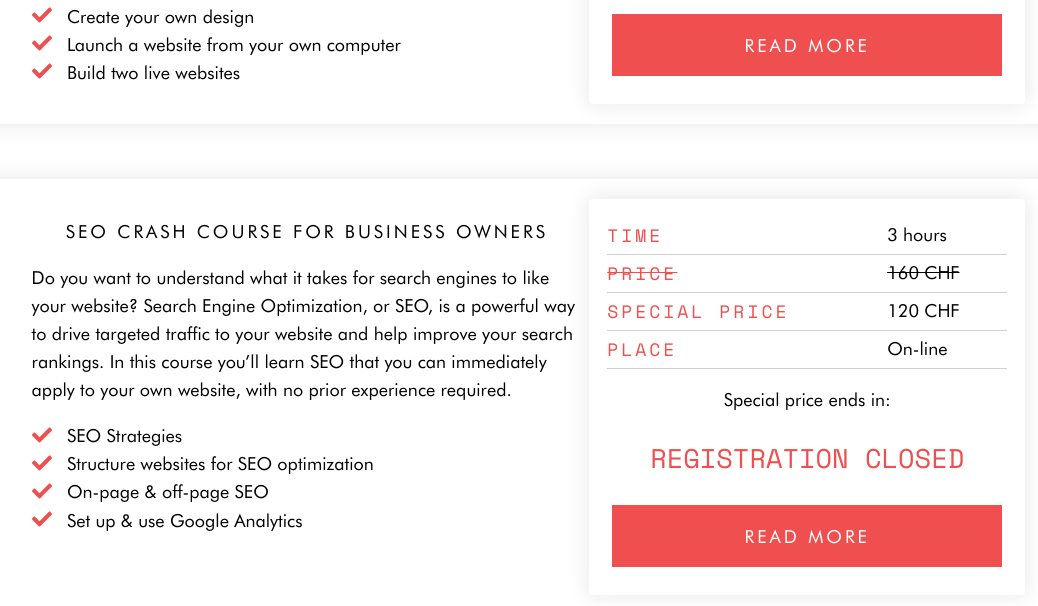
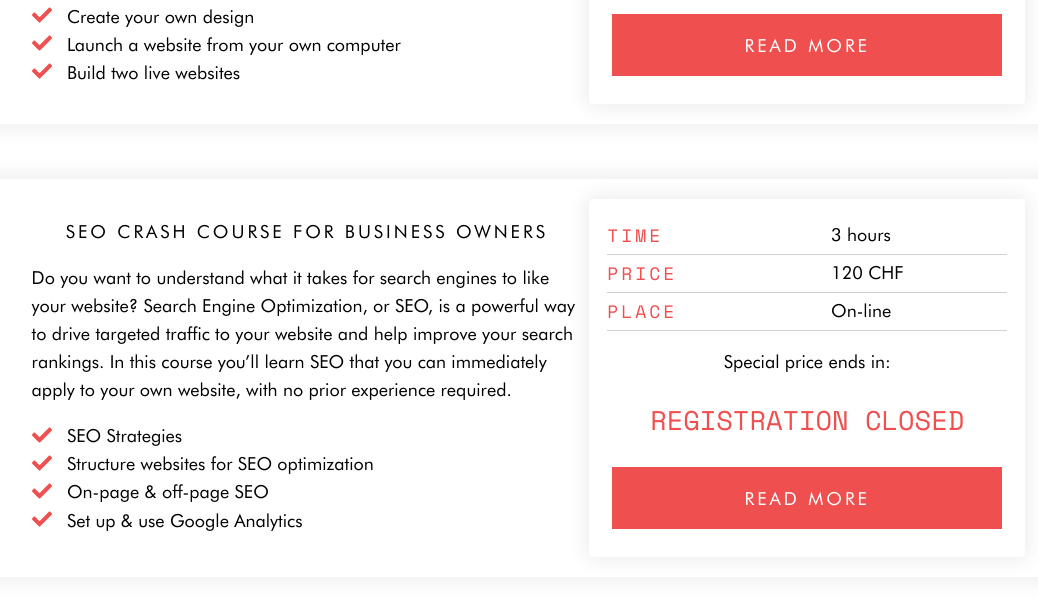
Before and after one commit to hharen/mltc_jekyll, a Jekyll site: the page built from index.html, in a window 1280 px wide and 900 px high, scrolled down 2984 px, cut to the strip 0-692 px from the top of the window. Shown: the top 606 px of the strip, without its empty margins (108-1146 px from the left). Built offline with Jekyll 4.4.1, drawn with Linux system fonts in a browser that asks for light colours; nearby versions of some CDN libraries.

Commit message:
Change the SEO course price

```diff
--- a/_includes/layout_seo_course_card.html
+++ b/_includes/layout_seo_course_card.html
@@ -8,10 +8,7 @@
  -->        <h4>Time</h4>
             <p>3 hours</p>
             <div class='line'></div>
-            <h4 class='line-through'>Price</h4>
-            <p class='line-through'>160 CHF</p>
-            <div class='line'></div>
-            <h4>Special price</h4>
+            <h4>Price</h4>
             <p>120 CHF</p>
             <div class='line'></div>
             <h4>Place</h4>
```
